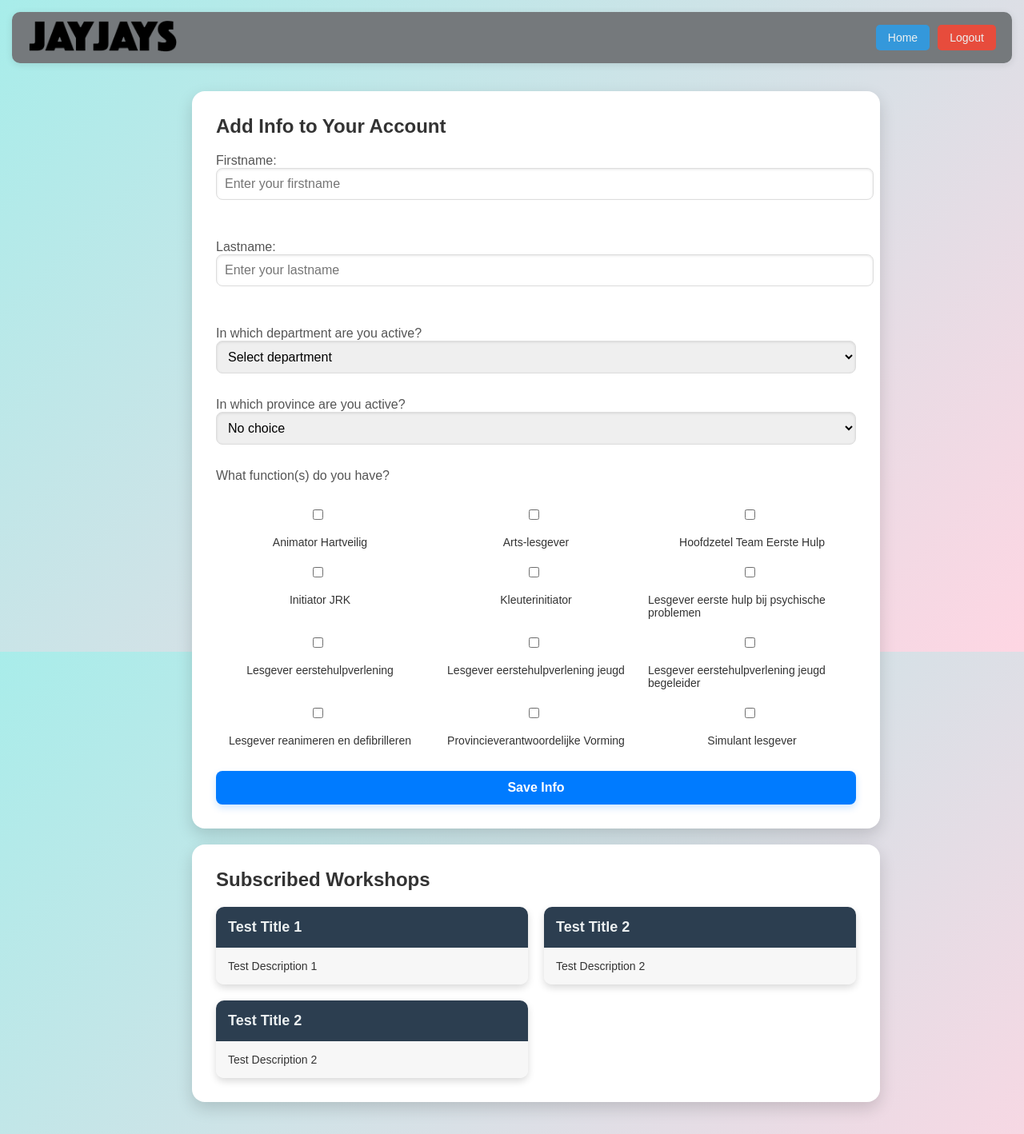
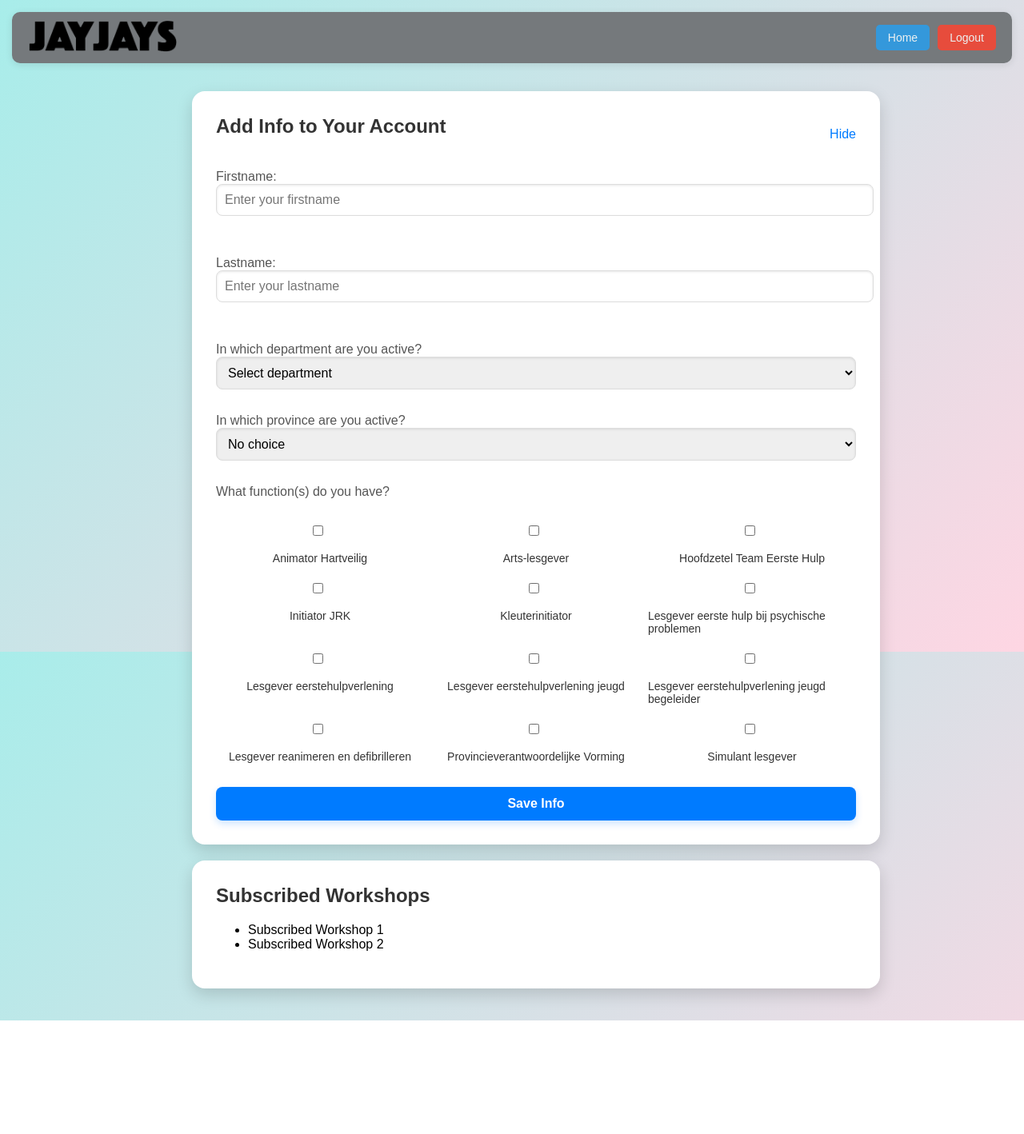
Before and after one commit to robbyjayjays/kruis-jayjays, a React (Create React App) app: page /profile in a window 1280 px wide. Shown: the whole page at 80% size. After the commit the page ends 1276 px from the top, so only its background shows below. Built offline with nearby package versions, Linux system fonts and the light colour scheme; sample sign-in values are in the browser's storage.

Commit message:
collapse box

```diff
--- a/src/assets/css/profile.css
+++ b/src/assets/css/profile.css
@@ -27,6 +27,27 @@ html, body {
     color: #333;
     font-size: 24px;
     margin-bottom: 20px;
+}
+
+.collapsible-header {
+    display: flex;
+    justify-content: space-between;
+    align-items: center;
+    cursor: pointer;
+    margin-bottom: 20px;
+}
+
+.toggle-button {
+    background-color: transparent;
+    border: none;
+    color: #007BFF;
+    font-size: 16px;
+    cursor: pointer;
+    padding: 0;
+}
+
+.toggle-button:hover {
+    text-decoration: underline;
 }
 
 .create-workshop-button {
--- a/src/components/Profile.jsx
+++ b/src/components/Profile.jsx
@@ -11,6 +11,7 @@ const Profile = () => {
     const [department, setDepartment] = useState('');
     const [province, setProvince] = useState('');
     const [functions, setFunctions] = useState([]);
+    const [isInfoOpen, setIsInfoOpen] = useState(true); // State for toggling section
 
     useEffect(() => {
         const token = localStorage.getItem('token');
@@ -70,7 +71,13 @@ const Profile = () => {
             <Navbar />
             <div className="profile-container">
                 <div className="profile-section">
+                    <div className="collapsible-header" onClick={() => setIsInfoOpen(!isInfoOpen)}>
                         <h2>Add Info to Your Account</h2>
+                        <button className="toggle-button">
+                            {isInfoOpen ? 'Hide' : 'Show'}
+                        </button>
+                    </div>
+                    {isInfoOpen && (
                         <form className="profile-form" onSubmit={handleSubmit}>
                             <label>
                                 Firstname:
@@ -135,6 +142,7 @@ const Profile = () => {
                             </div>
                             <button type="submit">Save Info</button>
                         </form>
+                    )}
                 </div>
 
                 {isCreator && (
@@ -144,18 +152,6 @@ const Profile = () => {
                             <div className="workshop-box">
                                 <div className="workshop-title">Test Title 1</div>
                                 <div className="workshop-description">Test Description 1</div>
-                            </div>
-                            <div className="workshop-box">
-                                <div className="workshop-title">Test Title 2</div>
-                                <div className="workshop-description">Test Description 2</div>
-                            </div>
-                            <div className="workshop-box">
-                                <div className="workshop-title">Test Title 2</div>
-                                <div className="workshop-description">Test Description 2</div>
-                            </div>
-                            <div className="workshop-box">
-                                <div className="workshop-title">Test Title 2</div>
-                                <div className="workshop-description">Test Description 2</div>
                             </div>
                             <div className="workshop-box">
                                 <div className="workshop-title">Test Title 2</div>
@@ -173,20 +169,10 @@ const Profile = () => {
 
                 <div className="profile-section">
                     <h2>Subscribed Workshops</h2>
-                    <div className="workshop-container">
-                            <div className="workshop-box">
-                                <div className="workshop-title">Test Title 1</div>
-                                <div className="workshop-description">Test Description 1</div>
-                            </div>
-                            <div className="workshop-box">
-                                <div className="workshop-title">Test Title 2</div>
-                                <div className="workshop-description">Test Description 2</div>
-                            </div>
-                            <div className="workshop-box">
-                                <div className="workshop-title">Test Title 2</div>
-                                <div className="workshop-description">Test Description 2</div>
-                            </div>
-                        </div>
+                    <ul className="workshop-list">
+                        <li>Subscribed Workshop 1</li>
+                        <li>Subscribed Workshop 2</li>
+                    </ul>
                 </div>
             </div>
         </>
```
Lines whose indentation alone changed are shown as unchanged.
